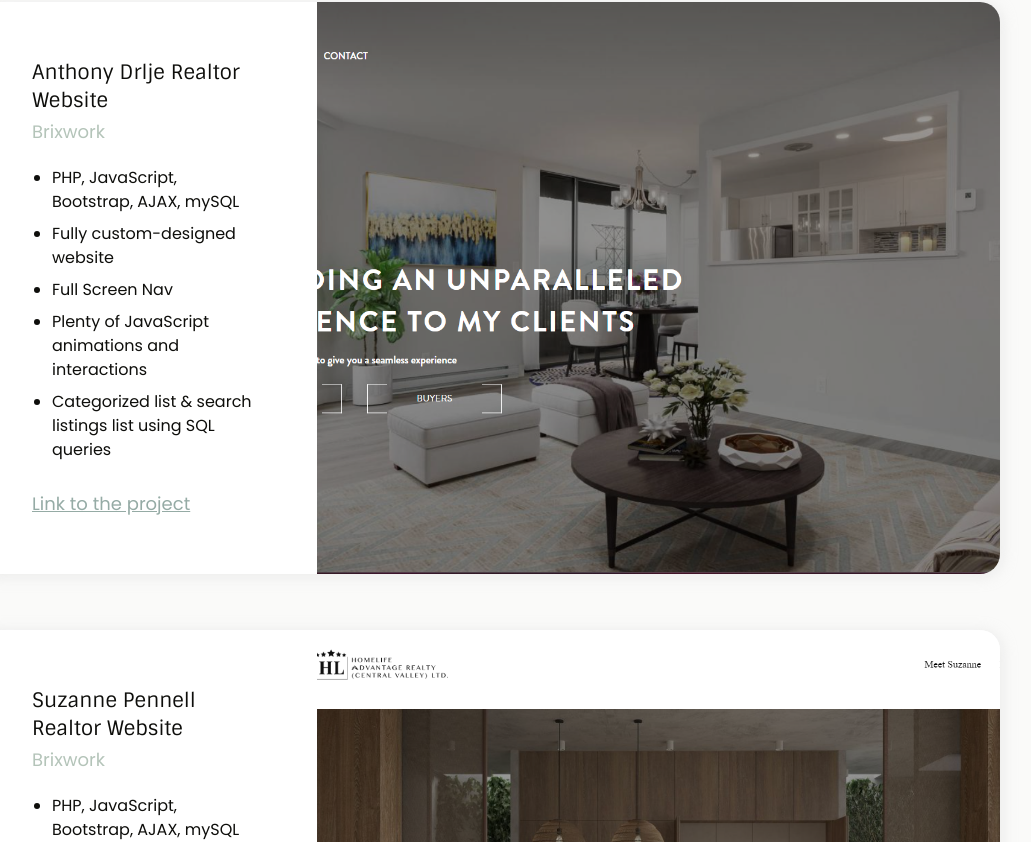
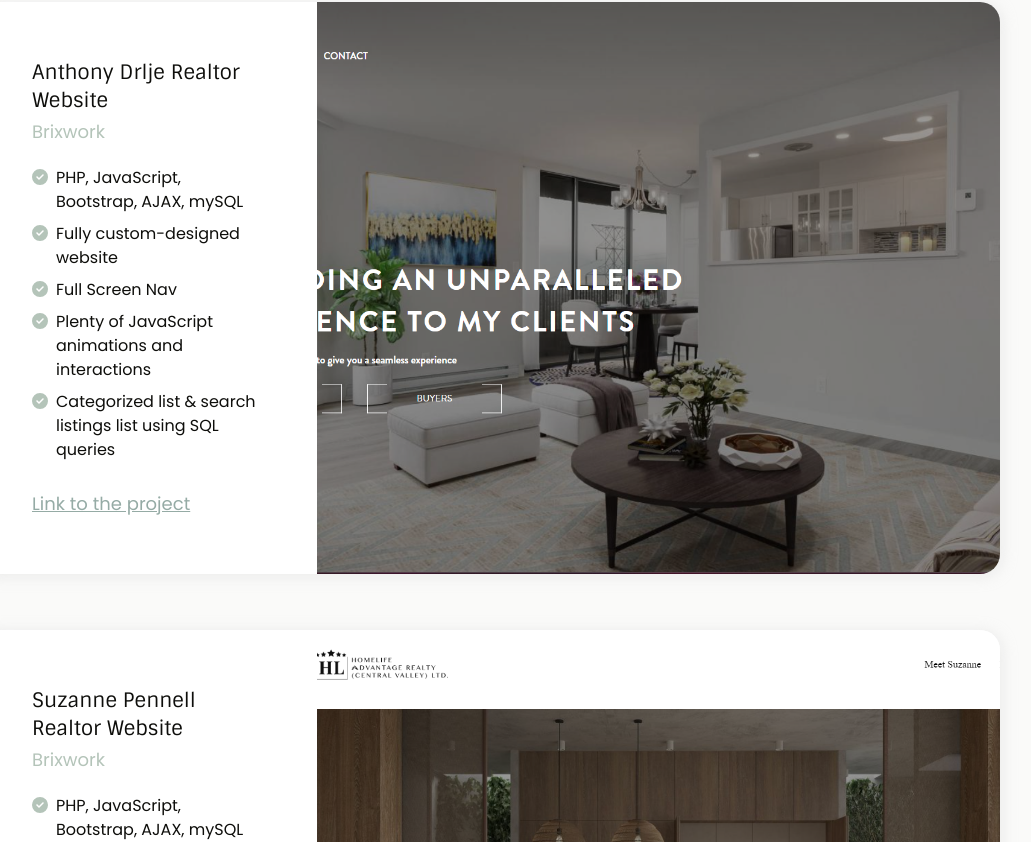
Before and after one commit to brianjsyang/portfolio-website, a Next.js app: page / in a window 1280 px wide. Shown: the part 978-1820 px from the top of the page, without its empty margins (152-1183 px from the left). Built offline with nearby package versions, Linux system fonts and the light colour scheme.

Commit message:
use icons for list

```diff
--- a/app/globals.css
+++ b/app/globals.css
@@ -6,6 +6,7 @@
   --foreground-rgb: 0, 0, 0;
   --background-start-rgb: 214, 219, 220;
   --background-end-rgb: 255, 255, 255;
+  --fa-li-margin: 1.5rem;
 }
 
 @media (prefers-color-scheme: dark) {
--- a/app/ui/project-block.tsx
+++ b/app/ui/project-block.tsx
@@ -3,6 +3,8 @@
  */
 import { Project } from "@/app/lib/definitions";
 import Image from 'next/image'
+import { FontAwesomeIcon } from '@fortawesome/react-fontawesome'
+import { faCircleCheck } from "@fortawesome/free-solid-svg-icons";
 
 export default function ProjectBlock({ project }: { project: Project;}) {
   let alt_string = `${project.name} screenshot`;
@@ -18,9 +20,12 @@ export default function ProjectBlock({ project }: { project: Project;}) {
         <h2 className="font-title text-paragraph text-xl pb-1">{project.name}</h2>
         <h4 className="font-body text-secondary text-lg pb-5">{project.source}</h4>
 
-        <ul className="pb-5">
+        <ul className="fa-ul pb-5">
           {project.desc.map((value, index) => (
-            <li className="font-body text-paragraph list-disc ml-5 mb-2" key={index}>{value}</li>
+            <li className="font-body text-paragraph mb-2" key={index}>
+              <span className="fa-li"><FontAwesomeIcon className="text-secondary" icon={faCircleCheck} /></span>
+              {value}
+            </li>
           ))}
         </ul>
 
```
